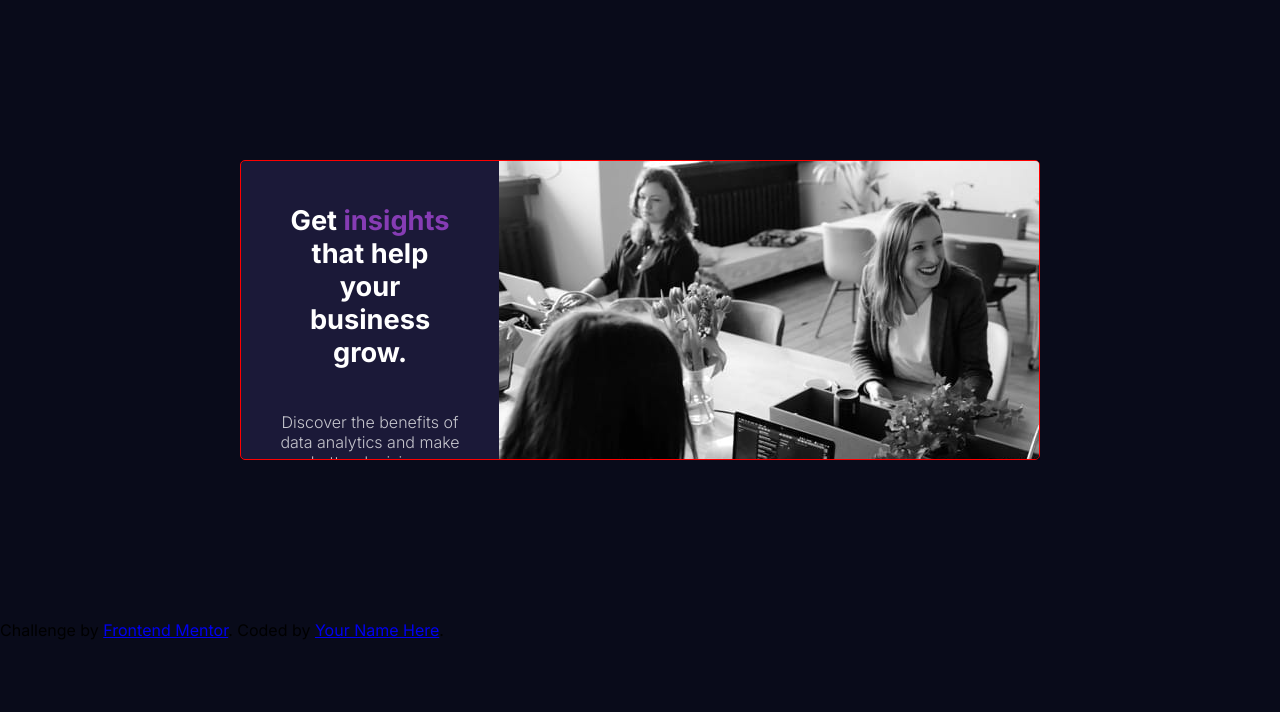
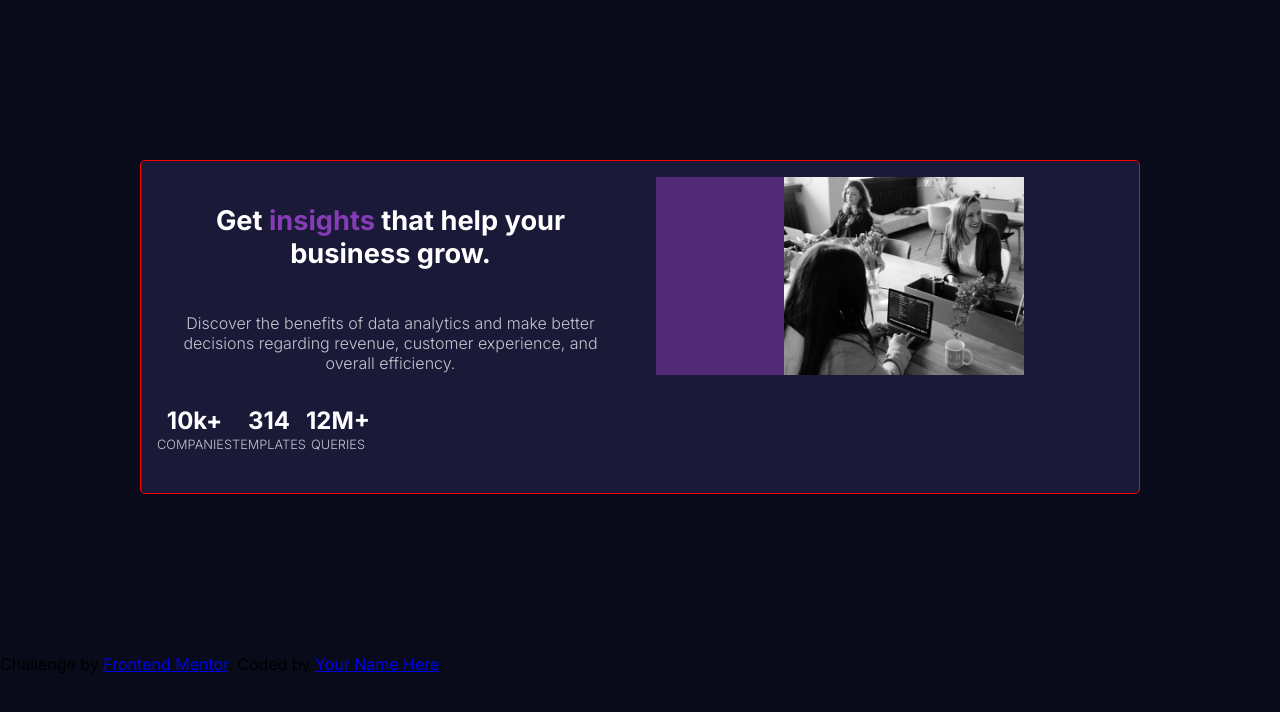
Before and after one commit to indigorose/stats_preview_card, a plain HTML site: page index.html in a window 1280 px wide. Drawn offline with Linux system fonts and the light colour scheme.

Commit message:
Update changes

```diff
--- a/index.html
+++ b/index.html
@@ -21,9 +21,8 @@
 		<main class="container">
 			<div class="card">
 				<div class="card-image first-card">
-					<div class="image">
-						<img src="./images/image-header-desktop.jpg" alt="" />
-					</div>
+					<div class="image"></div>
+					<img src="./images/image-header-desktop.jpg" alt="" />
 				</div>
 				<div class="second-card">
 					<h1 class="card-title">
--- a/style.css
+++ b/style.css
@@ -150,11 +150,13 @@ body {
 		grid-template-rows: 1fr;
 		gap: 0px 0px;
 		grid-template-areas: 'second-card first-card';
-		width: 800px;
-		height: 300px;
+		max-width: 1000px;
+		max-height: 400px;
 	}
 	.first-card {
 		grid-area: first-card;
+		width: 400px;
+		padding: 1em;
 	}
 	.second-card {
 		display: grid;
@@ -169,8 +171,17 @@ body {
 	}
 
 	.image {
-		display: block;
+		display: none;
+		width: 100%;
+		border: 1px solid white;
 	}
+	.card-image {
+		background: none;
+	}
+	img {
+		width: 100%;
+	}
+
 	.card-stats {
 		flex-direction: row;
 	}
```
